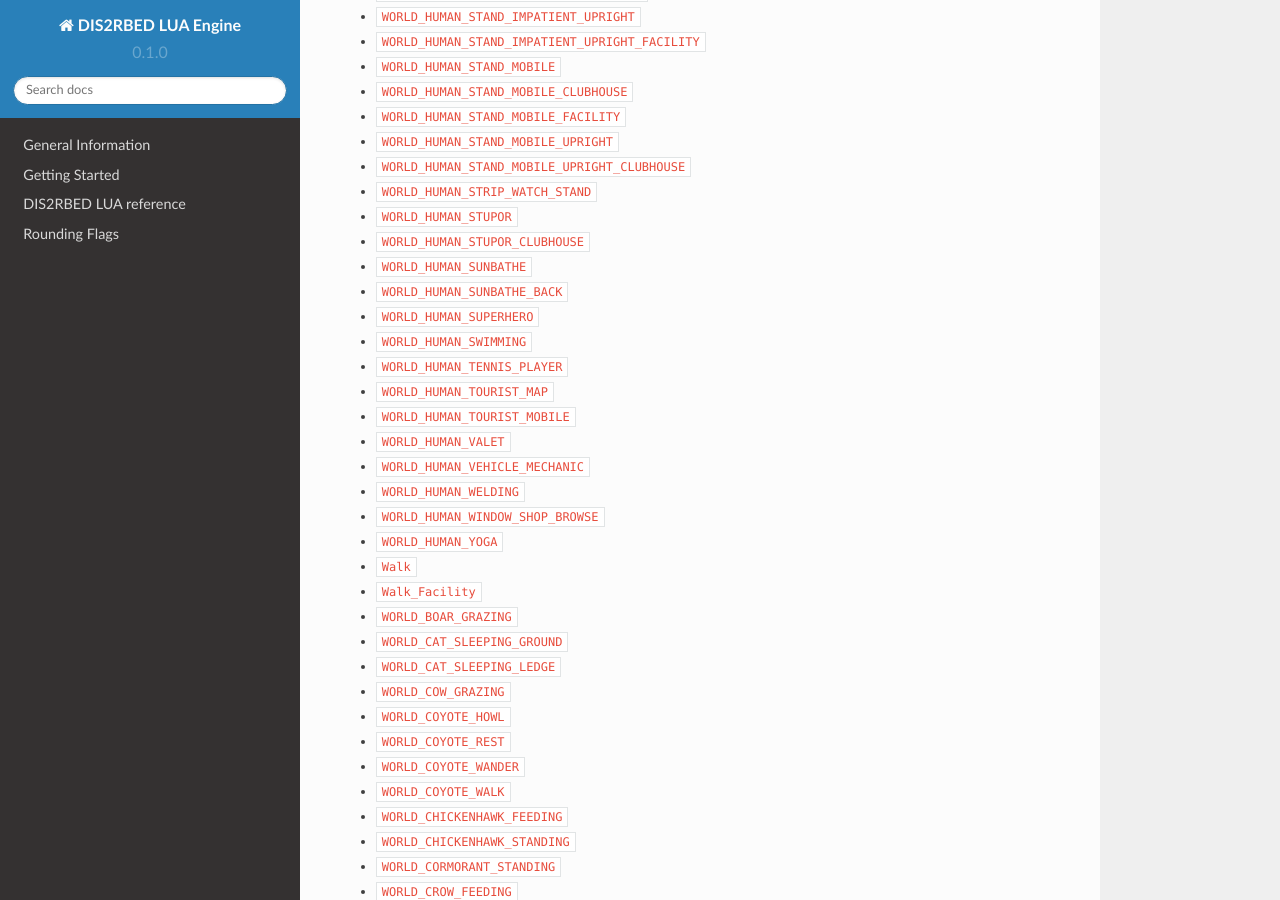
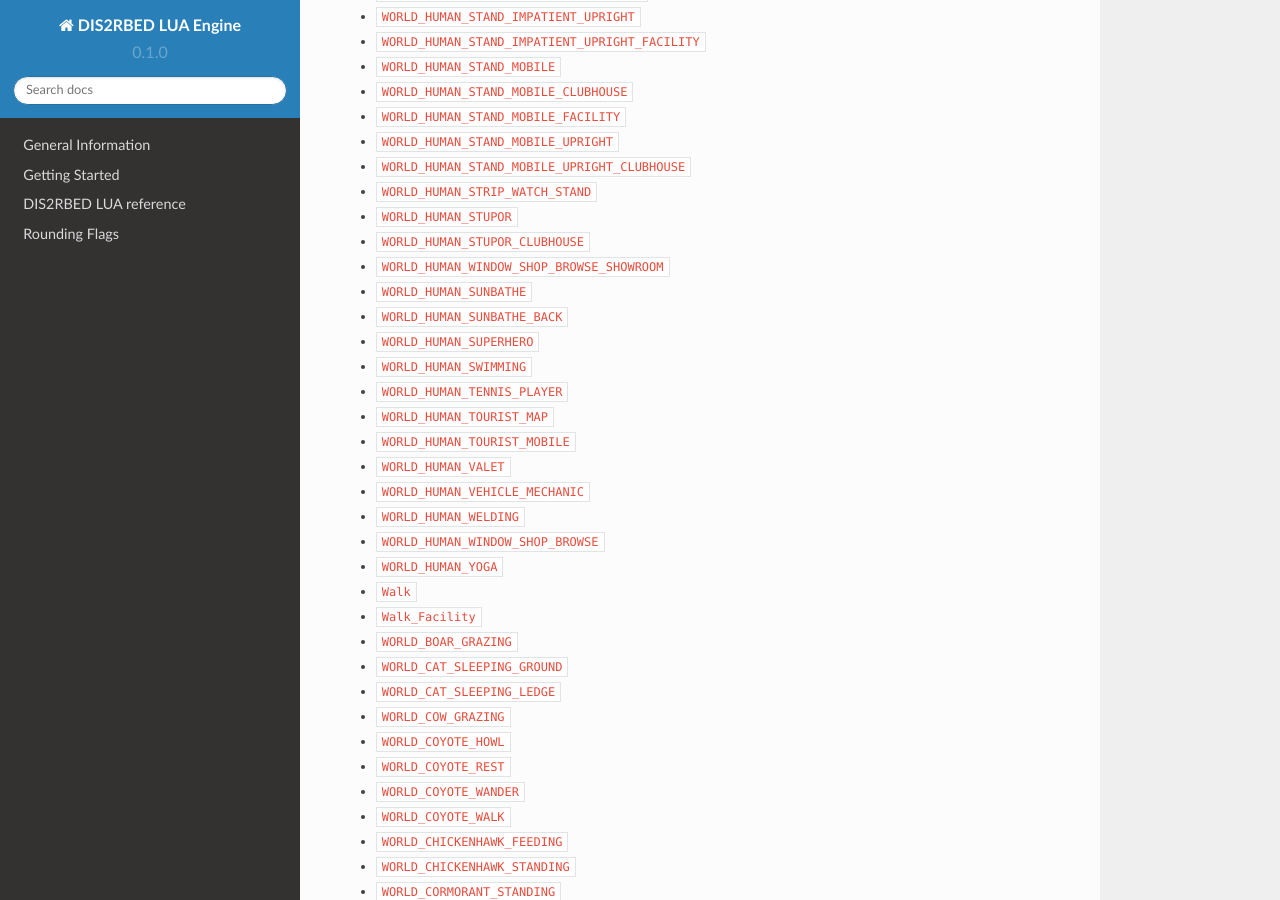
Before and after one commit to ItsK1tty/w1tchdocs, a Sphinx documentation site: the page built from docs/source/things/scenariotypes.rst, in a window 1280 px wide and 900 px high, scrolled down 2151 px. Built offline with Sphinx 7.4.7 and the Read the Docs theme 2.0.0, drawn with Linux system fonts in a browser that asks for light colours; pages that are not in the unit, such as notebooks, are missing from menus; some of the changed text lies outside the part shown.

Commit message:
Update for GTA V "mpsum2" build 2699 / Online 1.61

```diff
--- a/docs/source/things/scenariotypes.rst
+++ b/docs/source/things/scenariotypes.rst
@@ -91,6 +91,7 @@ Current available scenario types are:
 * ``WORLD_HUMAN_STRIP_WATCH_STAND``
 * ``WORLD_HUMAN_STUPOR``
 * ``WORLD_HUMAN_STUPOR_CLUBHOUSE``
+* ``WORLD_HUMAN_WINDOW_SHOP_BROWSE_SHOWROOM``
 * ``WORLD_HUMAN_SUNBATHE``
 * ``WORLD_HUMAN_SUNBATHE_BACK``
 * ``WORLD_HUMAN_SUPERHERO``
@@ -225,6 +226,7 @@ Current available scenario types are:
 * ``PROP_HUMAN_SEAT_CHAIR_DRINK_BEER``
 * ``PROP_HUMAN_SEAT_CHAIR_FOOD``
 * ``PROP_HUMAN_SEAT_CHAIR_UPRIGHT``
+* ``PROP_HUMAN_SEAT_CHAIR_UPRIGHT_SHOWROOM``
 * ``PROP_HUMAN_SEAT_CHAIR_MP_PLAYER``
 * ``PROP_HUMAN_SEAT_COMPUTER``
 * ``PROP_HUMAN_SEAT_COMPUTER_LOW``
```
